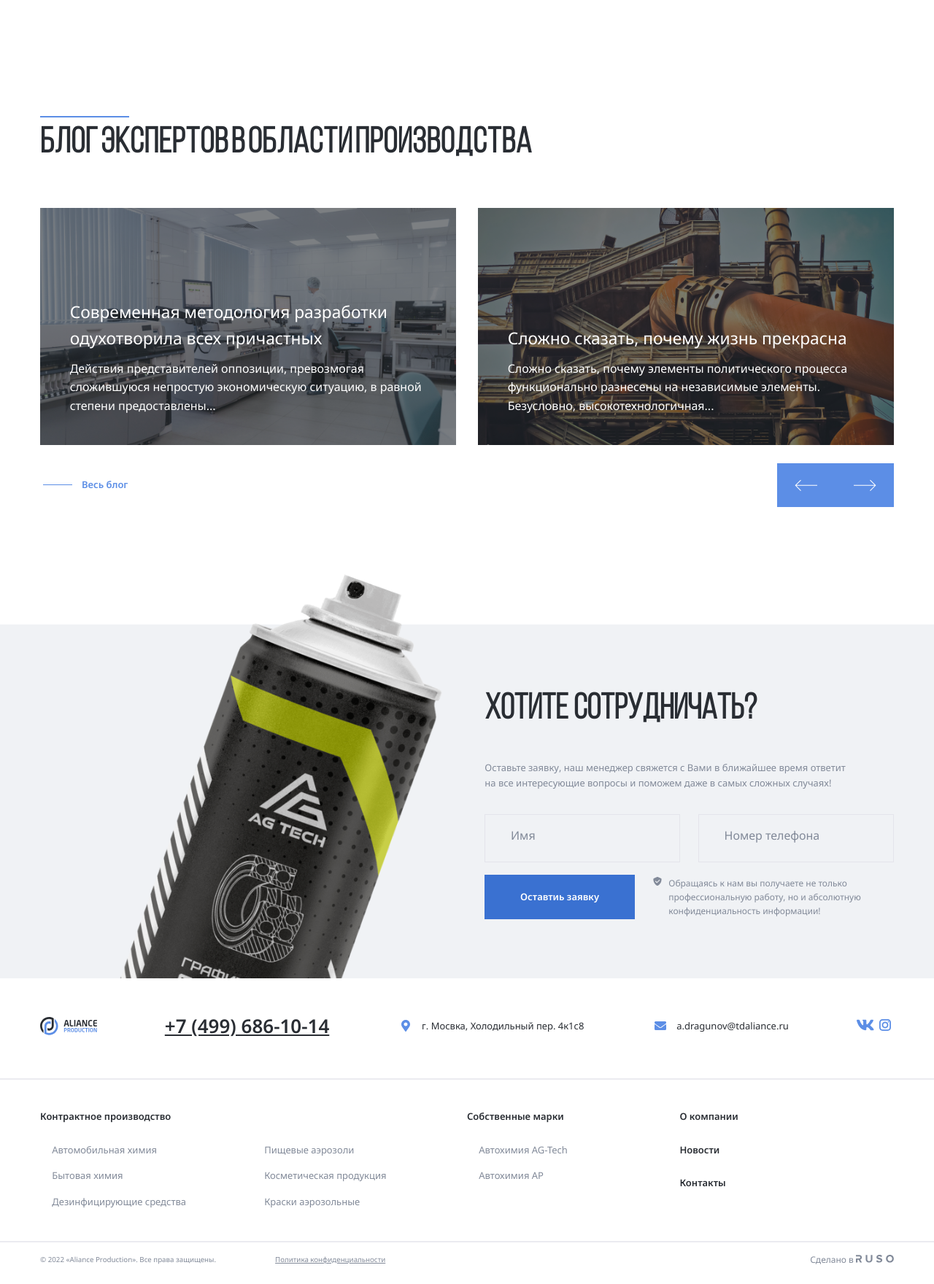
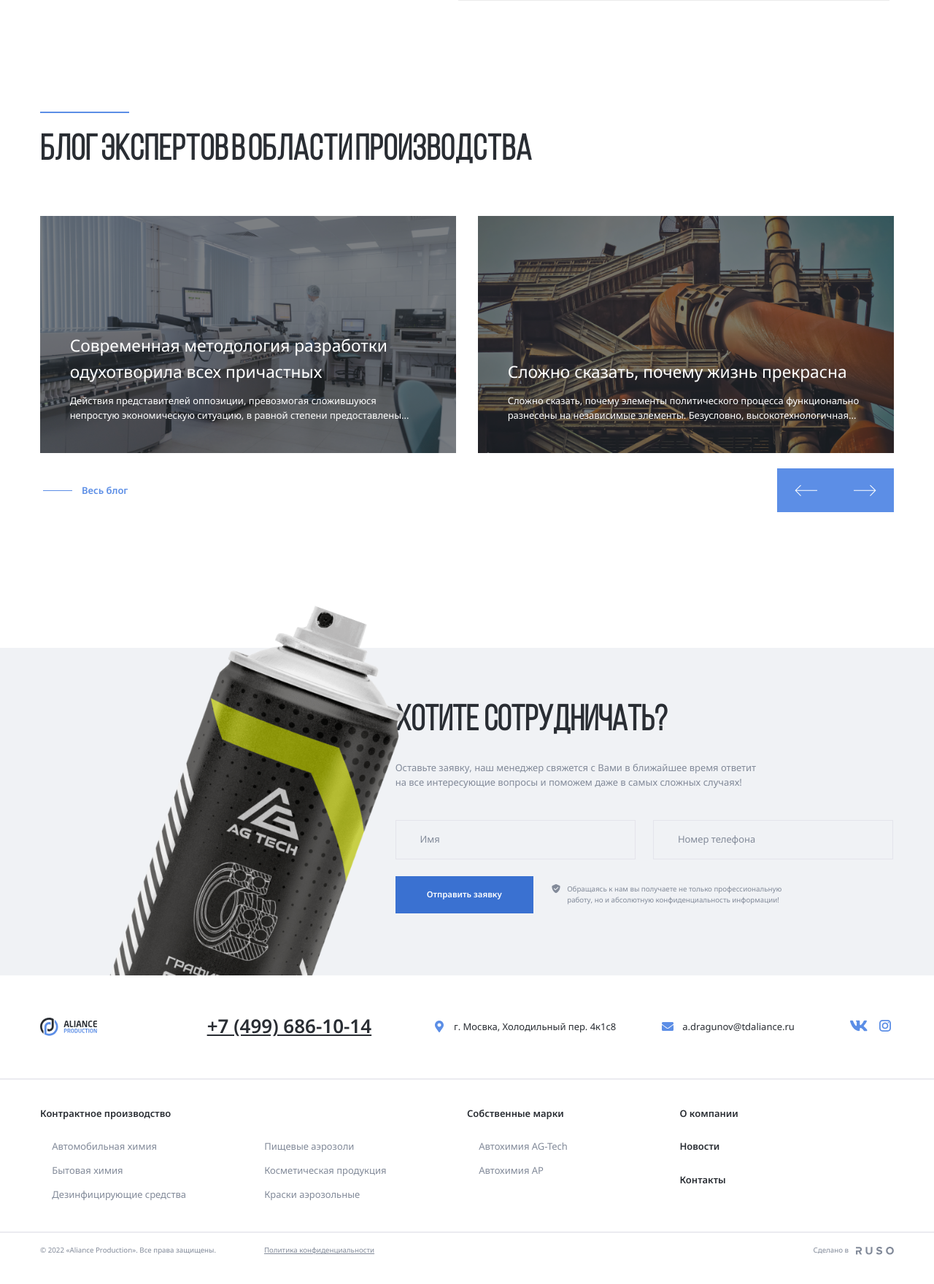
Before and after one commit to Groundbender/Aliance, a PHP site: page / in a window 1280 px wide. Shown: the part 4618-6378 px from the top of the page at 73% size. After the commit the page ends 6338 px from the top, so only its background shows below. Run offline with PHP 8.4, Linux system fonts and the light colour scheme.

Commit message:
fix: Pixel Perfect

```diff
--- a/css/style.css
+++ b/css/style.css
@@ -72,7 +72,7 @@ body {
   background-image: url('../img/header-bg.jpg');
   background-size: cover;
   background-repeat: no-repeat;
-  background-position: center bottom -39px;
+  background-position: center bottom -55px;
   position: relative;
 }
 .header-image::before {
@@ -215,6 +215,7 @@ z-index:0;
   list-style: none;
   color: white;
   position: relative;
+  margin-bottom: 0;
 }
 .header-features-item {
   padding: 1.75rem 3.125rem;
@@ -250,7 +251,6 @@ z-index:0;
 
 }
 .seporater-section-light {
-  margin-top: -16px;
   margin-bottom: 27px;
 }
 .seporater-section-production {
@@ -294,6 +294,8 @@ max-width: 20.625rem;
   color: #5C8EE6;
   display: flex;
   align-items:center;
+  margin-top: -6px;
+    margin-bottom: 34px
 
 }
 .steps-num:after {
@@ -421,6 +423,11 @@ padding-right: 28px;
 }
 .card-image-less {
   width: 90%;
+}
+.trademark-seporater {
+  margin-top: -16px;
+    margin-bottom: 24px;
+
 }
 
 .trademark-cards {
@@ -525,6 +532,11 @@ padding-right: 28px;
 .clients-section {
   margin-top: 10.8125rem;
 }
+.clients-seporater {
+  margin-top: -16px;
+  margin-bottom: 18px;
+
+}
 .clients-wrapper {
   display: flex;
   gap: 3.125rem;
@@ -584,6 +596,10 @@ padding-right: 28px;
 }
 .blog-section {
   margin-top: 167px;
+}
+.blog-seporater {
+  margin-top: -15px;
+    margin-bottom: 23px;
 }
 .blog-title {
   letter-spacing: 1px;
@@ -630,7 +646,7 @@ margin-top: 0px;
 .blog-card-text {
   font-style: normal;
   font-weight: 400;
-  font-size: 16px;
+  font-size: 1rem;
   line-height: 160%;
   margin: 0px;
 }
@@ -638,7 +654,7 @@ margin-top: 0px;
   display: flex;
   align-items: center;
   justify-content: space-between;
-  margin-top: 1.875rem;
+  margin-top: 1.625rem;
 }
 .bg-grey {
   background: #F0F2F5;
@@ -646,15 +662,16 @@ margin-top: 0px;
 }
 .section-cta {
   position: relative;
-  padding-top: 6.25rem;
-  margin-top: 12.375rem;
-  padding-bottom: 6.25rem;
+    padding-top: 5rem;
+    margin-top: 14.3125rem;
+    padding-bottom: 6.25rem;
+    height: 34.5rem;
 }
 .cta-image {
   position: absolute;
   left: 0;
   bottom: 0;
-  max-width: 720px;
+  max-width: 45rem;
   width: 50%;
 }
 .cta-form-wrapper {
@@ -663,6 +680,11 @@ margin-top: 0px;
 }
 .cta-form {
   max-width: 52.5rem;
+  margin-right: .0625rem;
+}
+.сta-form-title {
+  margin-top: .5625rem;
+  margin-bottom: 1.75rem
 }
 .cta-form-text {
   font-style: normal;
@@ -671,12 +693,16 @@ margin-top: 0px;
   line-height: 160%;
   color: #828A99;
   margin-top: 1.375rem;
-  margin-bottom: 2.5rem;
+  margin-bottom: 3.125rem;
   max-width: 40rem;
 }
 .input-group-wrapper {
   display: flex;
   gap: 1.875rem;
+}
+.input-cta-wrapper {
+  width: 52.5rem;
+
 }
 .input-group-vertical {
   display: flex;
@@ -684,7 +710,7 @@ margin-top: 0px;
 }
 .input-group {
   position: relative;
-  height: 66px;
+  height: 4.125rem;
   flex-grow: 1;
   background-color: #F0F2F5;
 
@@ -707,10 +733,10 @@ margin-top: 0px;
   top: 1.5rem;
   left: 1.975rem;
   font-weight: 400;
-  font-size: 16px;
+  font-size: 1rem;
   color: #828A99;
   transition: top 0.2s, left 0.2s, font-size 0.2s;
-  padding: 0 10px;
+  padding: 0 .625rem;
 }
 .input:focus {
   border: 1px solid #5C8EE6;
@@ -724,12 +750,14 @@ margin-top: 0px;
 }
 .cta-form-footer {
   display: flex;
-  margin-top: 1.25rem;
+  margin-top: 1.8125rem;
   align-items: center;
   gap: 1.875rem;
 }
 .cta-form-button {
   flex-shrink: 0;
+  padding: 1.25rem 3.3125rem;
+  font-size: .875rem;
 }
 .notify {
   display: flex;
@@ -743,24 +771,25 @@ margin-top: 0px;
   max-width: 23.75rem;
   font-style: normal;
   font-weight: 400;
-  font-size: 12px;
+  font-size: .75rem;
   line-height: 160%;
   color: #828A99;
    margin: 0px;
 }
 .footer-top {
-  padding-top: 3.125rem;
+  padding-top: 46px;
   padding-bottom: 3.125rem;
   display: flex;
   align-items: center;
   justify-content: space-between;
   color: #292D33;
-  gap: 10px;
+  gap: .625rem;
 
 }
 .footer-logo {
   width: 12.5rem;
   height: 3.75rem;
+  margin-right: 9.3125rem;
 }
 .footer-info {
   display: flex;
@@ -768,7 +797,14 @@ margin-top: 0px;
   text-decoration: none;
   font-style: normal;
   color: #292d33;
-  gap: 10px;
+  gap: .625rem;
+  margin-right: 2.25rem;
+}
+.footer-info-one {
+  margin-right: 2.25rem;
+}
+.footer-info-two {
+  margin-right: 3.5625rem;
 }
 .footer-info-address,
 .footer-info-email {
@@ -783,6 +819,11 @@ margin-top: 0px;
   line-height: 160%;
   text-decoration-line: underline;
   color: #292D33;
+  margin-right: 3.9375rem;
+}
+.footer-social {
+  display: flex;
+  gap: .9375rem;
 }
 .footer-social-link {
   text-decoration: none;
@@ -793,7 +834,7 @@ margin-top: 0px;
 
 }
 .footer-bottom {
-  padding-top: 2.625rem;
+  padding-top: 2.25rem;
   padding-bottom: 1.625rem;
 }
 .footer-menu-title {
@@ -821,7 +862,7 @@ margin-top: 0px;
   font-weight: 400;
   font-size: 1rem;
   line-height: 160%;
-  margin-bottom: 15px;
+  margin-bottom: .9375rem;
   display:block;
 }
 
@@ -850,7 +891,7 @@ margin-top: 0px;
   display: flex;
   align-items: center;
   justify-content: space-between;
-  gap: 81px;
+  gap: 5.0625rem;
 }
 .footer-copyright, .footer-policy {
   font-style: normal;
@@ -863,10 +904,13 @@ margin-top: 0px;
 .footer-author {
   font-style: normal;
 font-weight: 400;
-font-size: 12px;
+font-size: .75rem;
 line-height: 160%;
 text-align: right;
 color: #828A99;
+display: flex;
+align-items: center;
+gap: 10px;
 }
 .modal {
   opacity: 0;
@@ -924,9 +968,8 @@ color: #828A99;
   font-size: 3rem;
   line-height: 120%;
   color: #292D33;
-  margin-top: 0;
-  margin-bottom: 20px;
-
+  margin-top: -8px;
+  margin-bottom: 29px
 }
 .modal-text {
   font-style: normal;
@@ -946,7 +989,11 @@ color: #828A99;
   margin-bottom: 24px;
   width: 100%;
   display: block;
-}
+  padding: 1.1875rem 3.75rem;
+  font-size: 14px;
+  letter-spacing: 0.3px;
+}
+
 
 
 .header-about {
--- a/index.html
+++ b/index.html
@@ -325,7 +325,7 @@
   <!-- section -->
   <section class="section clients clients-section">
     <div class="container">
-      <div class="seporater"></div>
+      <div class="seporater clients-seporater"></div>
       <div class="clients-wrapper">
         <div class="clients-content">
           <h2 class="section-title clients-title ">Производим аэрозольную продукцию для разных сфер
@@ -431,7 +431,7 @@
   </section>
   <section class="section blog blog-section">
     <div class="container">
-      <div class="seporater ">
+      <div class="seporater blog-seporater ">
       </div>
     <h2 class="section-title blog-title">Блог экспертов в области производства</h2>
     <!-- Slider main container -->
@@ -493,7 +493,7 @@
           <p class="cta-form-text">
             Оставьте заявку, наш менеджер свяжется с Вами в ближайшее время ответит на все интересующие вопросы и поможем даже в самых сложных случаях!
           </p>
-          <div class="input-group-wrapper">
+          <div class="input-group-wrapper input-cta-wrapper">
             <div class="input-group ">
               <input id="user-name" type="text" class="input" placeholder="">
               <label class="input-group-label" for="user-name" >Имя</label>
@@ -509,7 +509,7 @@
           </div>
           <!-- /.input-group-wrapper -->
         <div class="cta-form-footer">
-          <button type="submit" class="button cta-form-button"> Оставтиь заявку</button>
+          <button type="submit" class="button cta-form-button"> Отправить заявку</button>
           <div class="notify">
             <svg class="notify-icon"  width="14" height="14">
               <use href="img/sprite.svg#shield"></use>
@@ -532,7 +532,7 @@
           <use href="img/sprite.svg#logo" ></use>
         </svg>
         <a href="tel:++74996861014" class="footer-phone">+7 (499) 686-10-14</a>
-        <div class="footer-info">
+        <div class="footer-info footer-info-one">
           <svg class="phone-icon"  width="24" height="24">
             <use href="img/sprite.svg#mark"></use>
           </svg>
@@ -541,7 +541,7 @@
           </address>
         </div>
         <!-- /.footer-info -->
-        <div class="footer-info">
+        <div class="footer-info footer-info-two">
           <svg class="phone-icon"  width="24" height="24">
             <use href="img/sprite.svg#mail"></use>
           </svg>
@@ -671,7 +671,7 @@
         </div>
         <!-- /.input-group-wrapper -->
         <div class="modal-form-footer">
-          <button type="submit" class="button modal-form-button"> Оставтиь заявку</button>
+          <button type="submit" class="button modal-form-button"> Отправить заявку</button>
           <div class="notify">
             <svg class="notify-icon"  width="14" height="14">
               <use href="img/sprite.svg#shield"></use>
```
